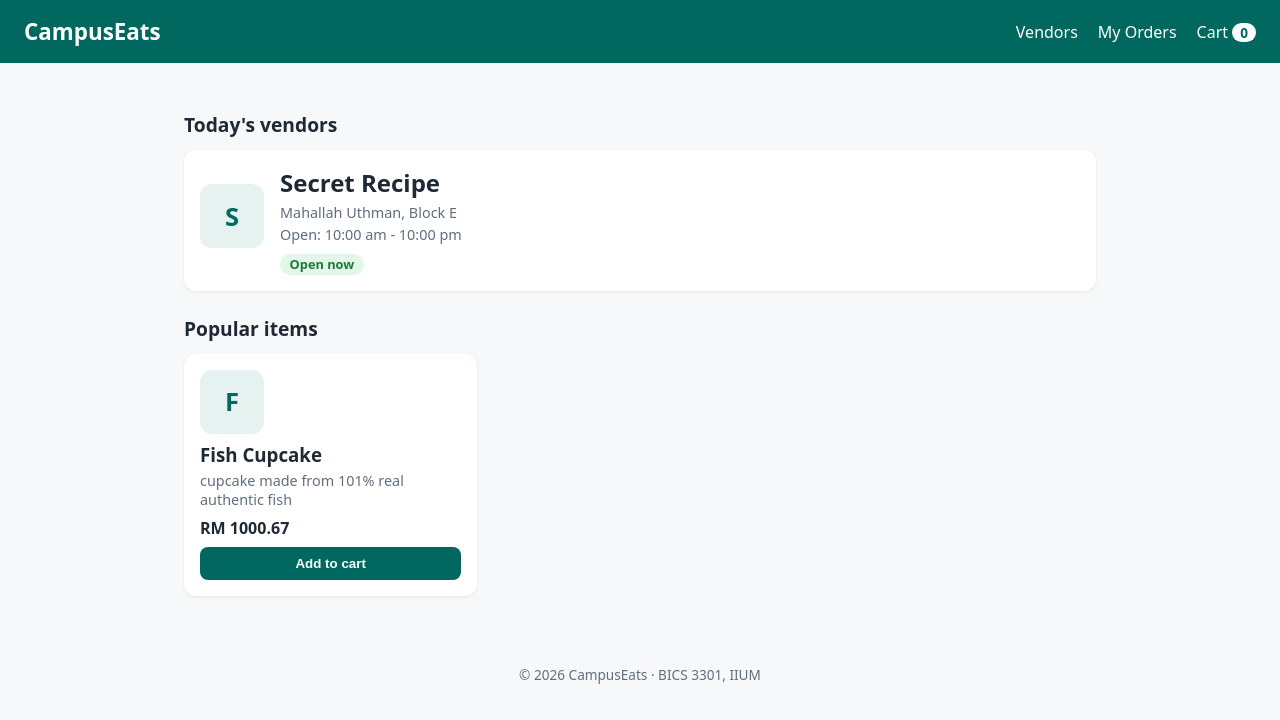
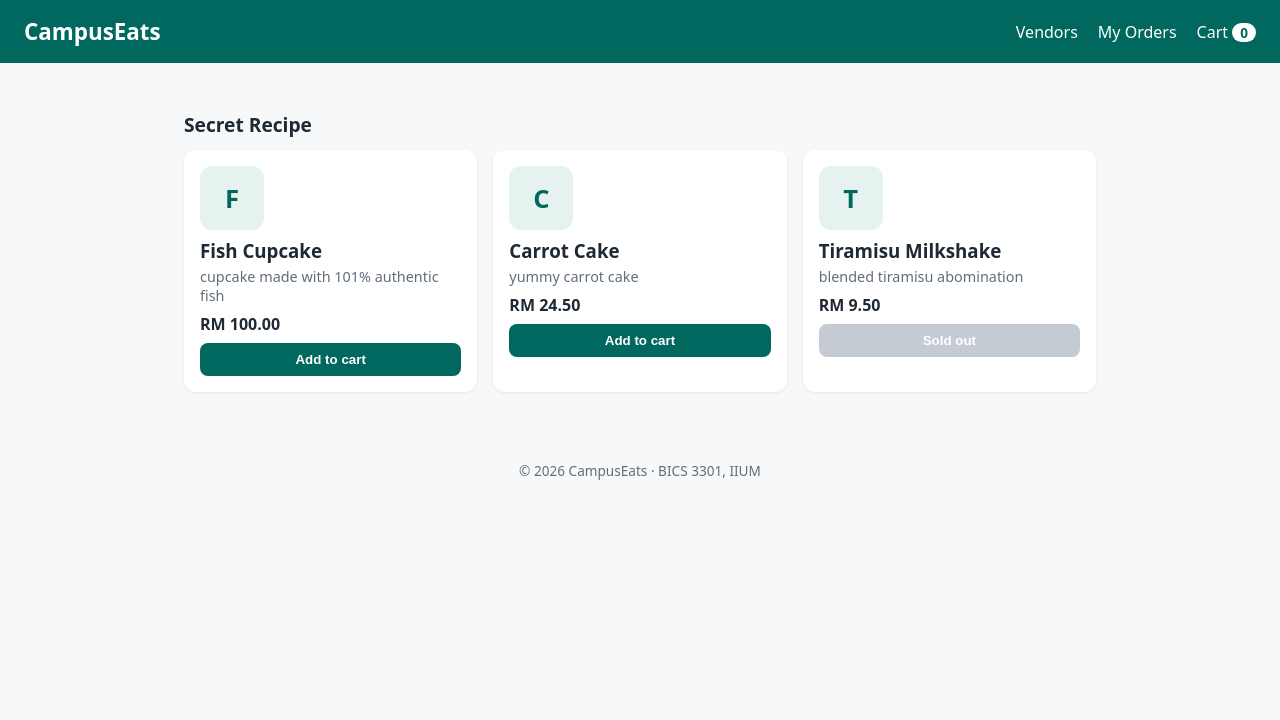
Before and after one commit to sukisuou/campuseats-2411925, a React (Vite) app: page / in a window 1280 px wide. Shown: the top 720 px of the page. Built offline with nearby package versions, Linux system fonts and the light colour scheme.

Commit message:
Menu from data with map

```diff
--- a/src/App.jsx
+++ b/src/App.jsx
@@ -1,21 +1,18 @@
+import vendors from './data/vendors.js'
 import Header from './components/Header.jsx'
-import VendorCard from './components/VendorCard.jsx'
-import MenuItemCard from './components/MenuItemCard.jsx'
+import MenuList from './components/MenuList.jsx'
 import Footer from './components/Footer.jsx'
+
 function App() {
+    const selectedVendor = vendors[0]
+
     return (
     <>
         <Header />
         <main className="container">
         <section>
-            <h2 className="section-title">Today's vendors</h2>
-            <VendorCard />
-        </section>
-        <section>
-            <h2 className="section-title">Popular items</h2>
-            <div className="grid">
-                <MenuItemCard />
-            </div>
+            <h2 className = "section-title">{selectedVendor.name}</h2>
+            <MenuList items = {selectedVendor.menu}/>
         </section>
         </main>
         <Footer />
--- a/src/components/MenuItemCard.jsx
+++ b/src/components/MenuItemCard.jsx
@@ -1,17 +1,11 @@
-function MenuItemCard() {
-    const item = {
-        name: 'Fish Cupcake',
-        description: 'cupcake made from 101% real authentic fish',
-        price: 1000.67,
-        available: true,
-    }
+function MenuItemCard({item}) {
     return (
         <article className = "card menu-card">
             <div className = "thumb" aria-hidden = "true">{item.name.charAt(0)}</div>
             <h3>{item.name}</h3>
             <p className = "muted">{item.description}</p>
             <p className = "price">RM {item.price.toFixed(2)}</p>
-            <button className="btn" disabled = {!item.available}>
+            <button className = "btn" disabled = {!item.available}>
                 {item.available ? 'Add to cart' : 'Sold out'}
             </button>
         </article>
--- /dev/null
+++ b/src/components/MenuList.jsx
@@ -0,0 +1,16 @@
+import MenuItemCard from './MenuItemCard.jsx'
+
+function MenuList({ items }) {
+    if (items.length === 0) {
+        return <p className="muted">No items on this menu yet.</p>
+    }
+
+    return (
+        <div className="grid">
+            {items.map((item) => (
+                <MenuItemCard key={item.id} item={item} />
+            ))}
+        </div>
+    )
+}
+export default MenuList
--- /dev/null
+++ b/src/data/vendors.js
@@ -0,0 +1,32 @@
+const vendors = [
+    {
+        id: 'sec-rec',
+        name: 'Secret Recipe',
+        location: 'Mahallah Uthman, Block E',
+        openHours: '8:00 am - 10:00 pm',
+        isOpen: true,
+        menu: [
+            { id: 'cake-1', name: 'Fish Cupcake', description: 'cupcake made with 101% authentic fish',
+                price: 100, category: 'cake', available: true },
+            { id: 'cake-2', name: 'Carrot Cake', description: 'yummy carrot cake',
+                price: 24.5, category: 'cake', available: true },
+            { id: 'bev-1', name: 'Tiramisu Milkshake', description: 'blended tiramisu abomination',
+                price: 9.5, category: 'drinks', available: false },
+        ],
+    },
+    {
+        id: 'kafe-aminah',
+        name: 'Kafe Mahallah Aminah',
+        location: 'Mahallah Aminah, Ground Floor',
+        openHours: '8:00 am - 9:00 pm',
+        isOpen: true,
+        menu: [
+            { id: 'ami-1', name: 'Nasi Ayam Penyet', description: 'Smashed fried chicken with sambal and rice',
+                price: 9, category: 'Rice', available: true },
+            { id: 'ami-2', name: 'Air Bandung', description: 'Rose syrup with milk',
+                price: 3, category: 'Drinks', available: true },
+        ],
+    },
+]
+
+export default vendors
```
